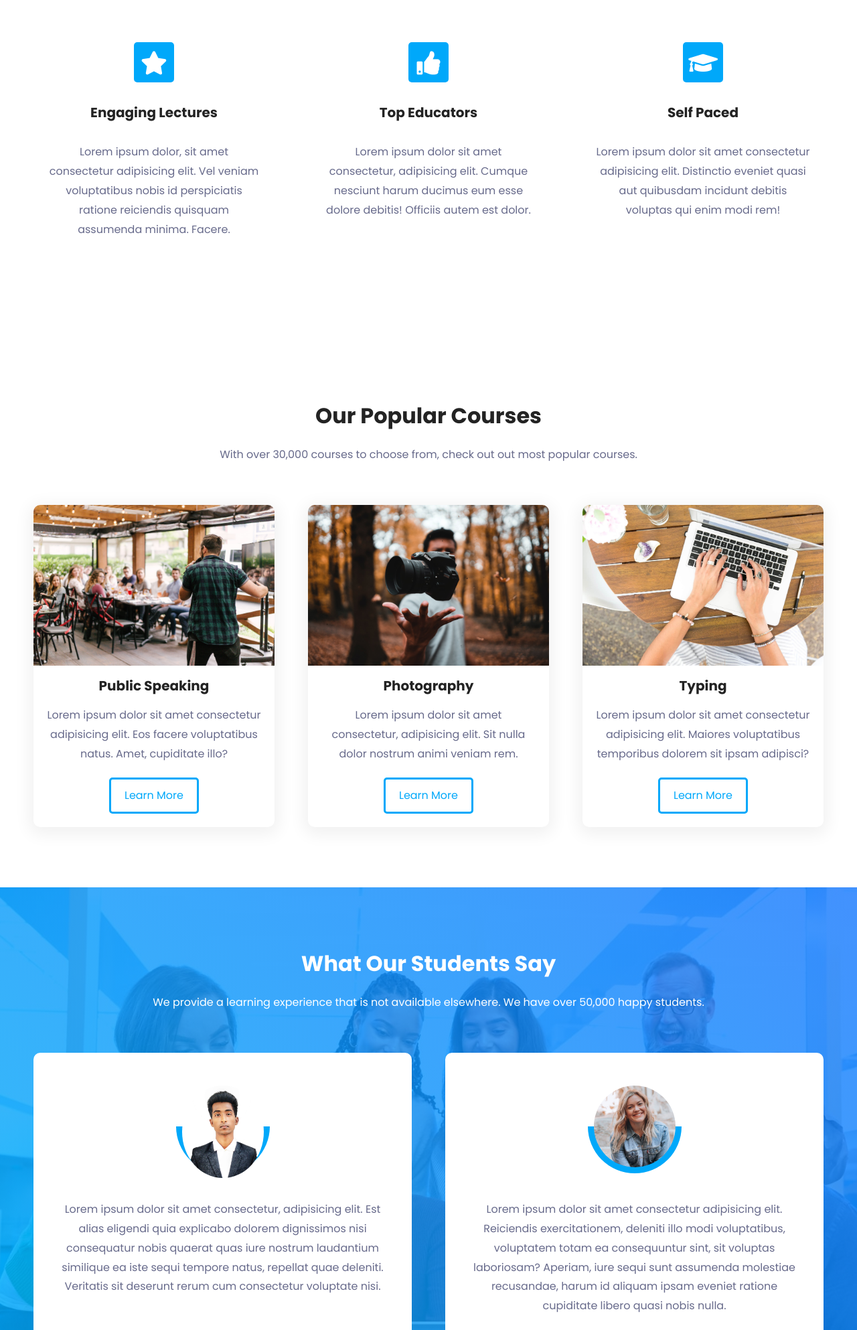
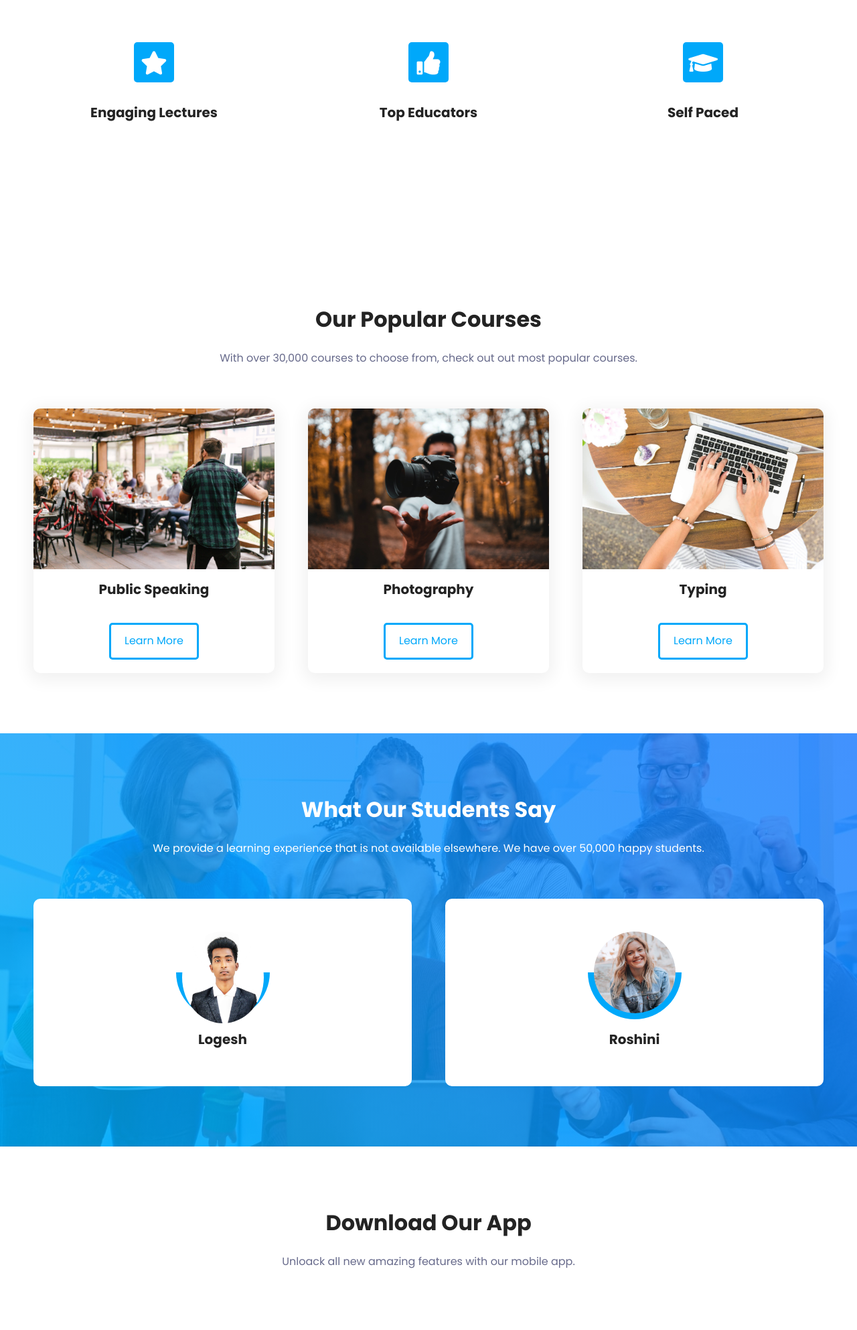
Before and after one commit to logesh280620/Education-Website, a plain HTML site: page index.html in a window 1280 px wide. Shown: the part 974-2960 px from the top of the page at 67% size. Drawn offline with Linux system fonts and the light colour scheme.

Commit message:
Update index.html

```diff
--- a/index.html
+++ b/index.html
@@ -79,29 +79,17 @@
         <div class="column">
           <i class="fas fa-star"></i>
           <h3>Engaging Lectures</h3>
-          <p>
-            Lorem ipsum dolor, sit amet consectetur adipisicing elit. Vel veniam
-            voluptatibus nobis id perspiciatis ratione reiciendis quisquam
-            assumenda minima. Facere.
-          </p>
+
         </div>
         <div class="column">
           <i class="fas fa-thumbs-up"></i>
           <h3>Top Educators</h3>
-          <p>
-            Lorem ipsum dolor sit amet consectetur, adipisicing elit. Cumque
-            nesciunt harum ducimus eum esse dolore debitis! Officiis autem est
-            dolor.
-          </p>
+
         </div>
         <div class="column">
           <i class="fas fa-graduation-cap"></i>
           <h3>Self Paced</h3>
-          <p>
-            Lorem ipsum dolor sit amet consectetur adipisicing elit. Distinctio
-            eveniet quasi aut quibusdam incidunt debitis voluptas qui enim modi
-            rem!
-          </p>
+
         </div>
       </div>
     </section>
@@ -116,10 +104,7 @@
         <div class="column">
           <img src="public.jpg" />
           <h3>Public Speaking</h3>
-          <p>
-            Lorem ipsum dolor sit amet consectetur adipisicing elit. Eos facere
-            voluptatibus natus. Amet, cupiditate illo?
-          </p>
+
           <div class="courses-btn">
             <button class="btn secondary-btn">Learn More</button>
           </div>
@@ -127,10 +112,7 @@
         <div class="column">
           <img src="photography.jpg" />
           <h3>Photography</h3>
-          <p>
-            Lorem ipsum dolor sit amet consectetur, adipisicing elit. Sit nulla
-            dolor nostrum animi veniam rem.
-          </p>
+
           <div class="courses-btn">
             <button class="btn secondary-btn">Learn More</button>
           </div>
@@ -138,10 +120,7 @@
         <div class="column">
           <img src="typing.jpg" />
           <h3>Typing</h3>
-          <p>
-            Lorem ipsum dolor sit amet consectetur adipisicing elit. Maiores
-            voluptatibus temporibus dolorem sit ipsam adipisci?
-          </p>
+
           <div class="courses-btn">
             <button class="btn secondary-btn">Learn More</button>
           </div>
@@ -160,26 +139,14 @@
           <div class="testimonial-image">
             <img src="person-1.jpg" />
           </div>
-          <p>
-            Lorem ipsum dolor sit amet consectetur, adipisicing elit. Est alias
-            eligendi quia explicabo dolorem dignissimos nisi consequatur nobis
-            quaerat quas iure nostrum laudantium similique ea iste sequi tempore
-            natus, repellat quae deleniti. Veritatis sit deserunt rerum cum
-            consectetur voluptate nisi.
-          </p>
+
           <h3>Logesh</h3>
         </div>
         <div class="column">
           <div class="testimonial-image">
             <img src="person-2.jpg" />
           </div>
-          <p>
-            Lorem ipsum dolor sit amet consectetur adipisicing elit. Reiciendis
-            exercitationem, deleniti illo modi voluptatibus, voluptatem totam ea
-            consequuntur sint, sit voluptas laboriosam? Aperiam, iure sequi sunt
-            assumenda molestiae recusandae, harum id aliquam ipsam eveniet
-            ratione cupiditate libero quasi nobis nulla.
-          </p>
+
           <h3>Roshini</h3>
         </div>
       </div>
@@ -200,30 +167,21 @@
               <i class="fas fa-star"></i>
               <h3>Set Reminders</h3>
             </div>
-            <p>
-              Lorem ipsum dolor sit amet, consectetur adipisicing elit.
-              Excepturi autem accusamus accusantium officia?
-            </p>
+
           </div>
           <div class="app-feature">
             <div>
               <i class="fas fa-star"></i>
               <h3>Download Lectures</h3>
             </div>
-            <p>
-              Lorem ipsum dolor sit amet, consectetur adipisicing elit.
-              Excepturi autem accusamus accusantium officia?
-            </p>
+
           </div>
           <div class="app-feature">
             <div>
               <i class="fas fa-star"></i>
               <h3>30,000+ Lectures</h3>
             </div>
-            <p>
-              Lorem ipsum dolor sit amet, consectetur adipisicing elit.
-              Excepturi autem accusamus accusantium officia?
-            </p>
+
           </div>
           <div class="download-btns">
             <a href="#google-play">
@@ -240,12 +198,7 @@
     <footer>
       <div class="row footer-about">
         <h3>Study Smart</h3>
-        <p>
-          Lorem, ipsum dolor sit amet consectetur adipisicing elit. Temporibus
-          sunt reprehenderit quaerat esse unde, fuga quisquam quibusdam, in
-          distinctio necessitatibus nam, quae non tempore illo perferendis
-          facere inventore. Blanditiis, reiciendis.
-        </p>
+
         <div class="social-links">
           <a href="#">
             <i class="fab fa-instagram"></i>
```
